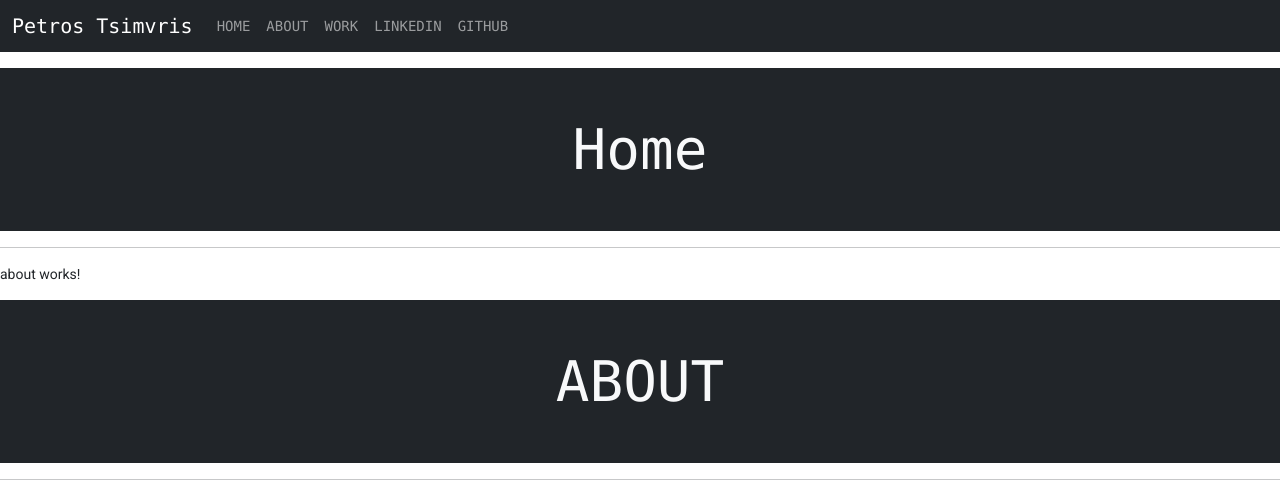
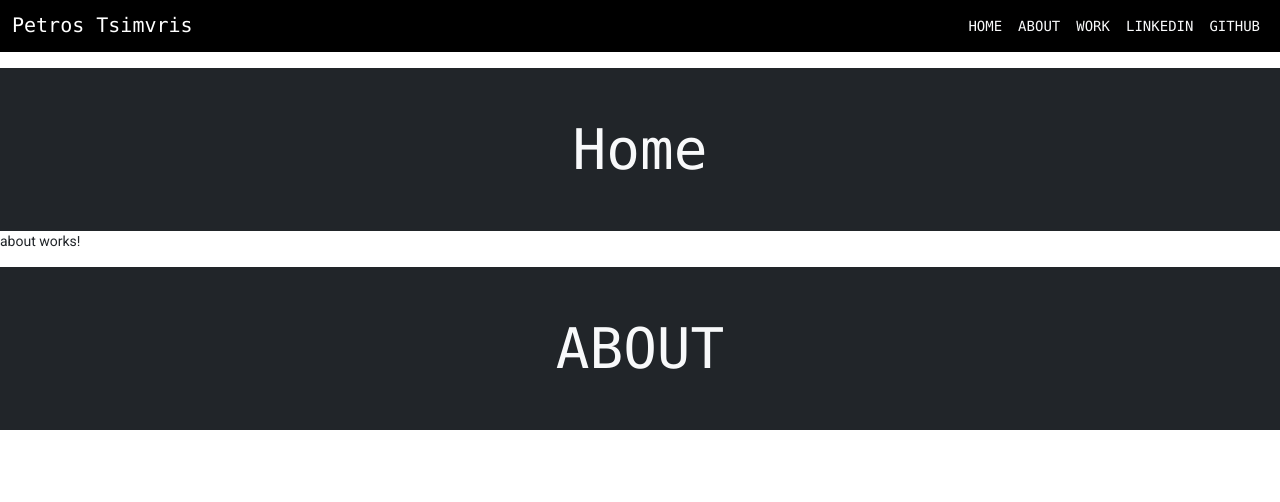
Before and after one commit to tsimvris/portfolio, an Angular app: page /about in a window 1280 px wide. Shown: the top 502 px of the page. Built offline with nearby package versions, Linux system fonts and the light colour scheme.

Commit message:
working on hero

```diff
--- a/src/app/about/about.component.html
+++ b/src/app/about/about.component.html
@@ -1,8 +1,6 @@
 <p>about works!</p>
-<div class=" mt-3 w-100 ">
-  <div class="p-5  text-center bg-dark font-monospace">
+<div class="h-25 mt-3 w-100 ">
+  <div class="p-5 text-center bg-dark font-monospace">
     <div class="display-4 text-light ">{{title}}</div>
   </div>
-  <hr>
-
 </div>
--- a/src/app/app.component.html
+++ b/src/app/app.component.html
@@ -1,12 +1,10 @@
 <app-header>
 </app-header>
 
-<div class=" w-100 mt-3">
-  <div class="p-5  text-center bg-dark font-monospace">
+<div class=" w-100 mt-3 ">
+  <div class="p-5 text-center bg-dark font-monospace">
     <div class="display-4 text-light ">{{title}}</div>
   </div>
-  <hr>
-
 </div>
 <router-outlet>
 </router-outlet>
--- a/src/app/header/header.component.html
+++ b/src/app/header/header.component.html
@@ -1,29 +1,35 @@
-<nav class="navbar navbar-expand-lg navbar-dark bg-dark font-monospace">
-  <div class="container-fluid">
+<nav class="navbar navbar-expand-lg navbar-dark bg-black font-monospace">
+  <div class="container-fluid ">
+    <div>
+
+
     <a class="navbar-brand" href="#">Petros Tsimvris</a>
     <button class="navbar-toggler" type="button" data-bs-toggle="collapse" data-bs-target="#navbarNavDropdown"
       aria-controls="navbarNavDropdown" aria-expanded="false" aria-label="Toggle navigation">
       <span class="navbar-toggler-icon"></span>
     </button>
-    <div class="collapse navbar-collapse" id="navbarNavDropdown">
-      <ul class="navbar-nav">
+    </div>
+    <div>
+    <div class="collapse navbar-collapse " id="navbarNavDropdown">
+      <ul class="navbar-nav ">
         <li class="nav-item">
-          <a class="nav-link" aria-current="page" routerLink="/">HOME</a>
+          <a class="nav-link text-light" aria-current="page" routerLink="/">HOME</a>
         </li>
         <li class="nav-item">
-          <a class="nav-link" aria-current="page" routerLink="/about">ABOUT</a>
+          <a class="nav-link text-light" aria-current="page" routerLink="/about">ABOUT</a>
         </li>
         <li class="nav-item">
-          <a class="nav-link" aria-current="page" routerLink="/work">WORK</a>
+          <a class="nav-link text-light" aria-current="page" routerLink="/work">WORK</a>
         </li>
         <li class="nav-item">
-          <a class="nav-link" aria-current="page" href="https://www.linkedin.com/in/petros-tsimvris/"
+          <a class="nav-link text-light" aria-current="page" href="https://www.linkedin.com/in/petros-tsimvris/"
             target="_blank">LINKEDIN</a>
         </li>
         <li class="nav-item">
-          <a class="nav-link" aria-current="page" href="https://github.com/tsimvris" target="_blank">GITHUB</a>
+          <a class="nav-link text-light" aria-current="page" href="https://github.com/tsimvris" target="_blank">GITHUB</a>
         </li>
       </ul>
     </div>
+    </div>
   </div>
 </nav>
```
